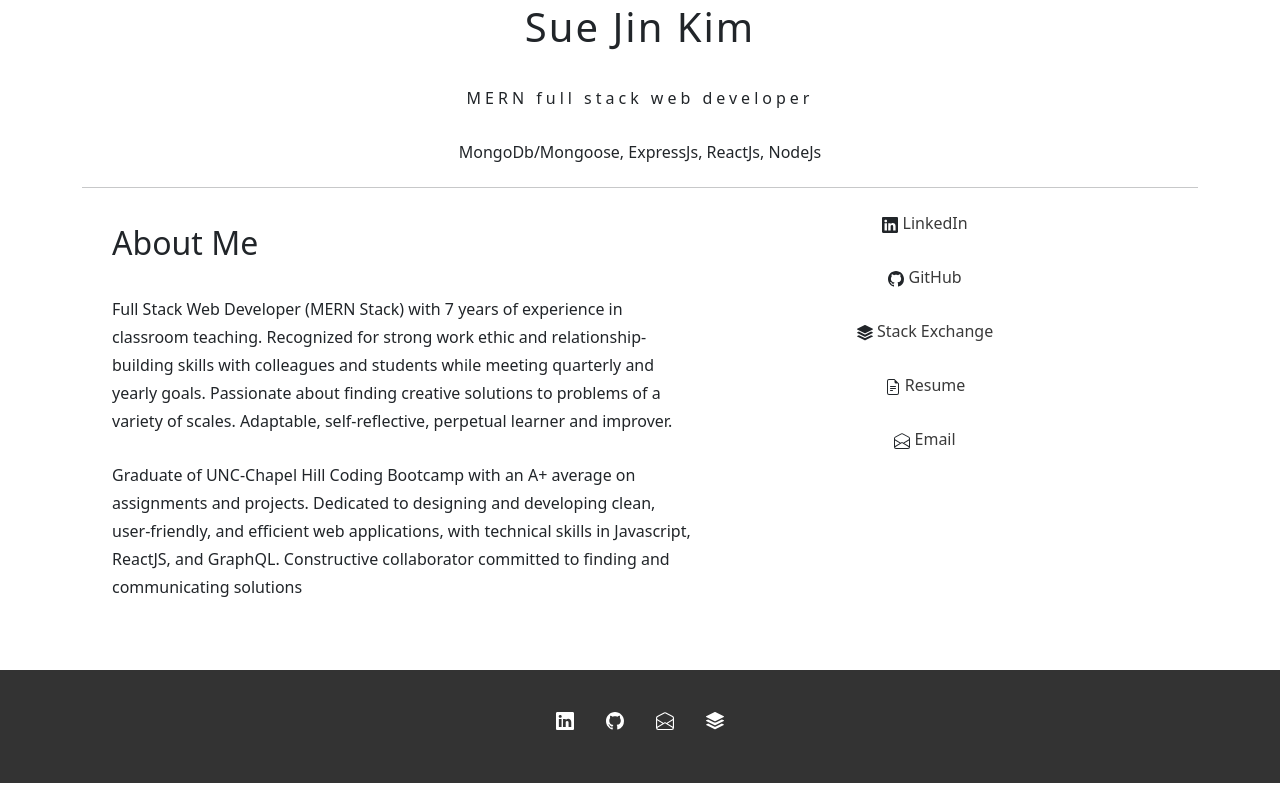
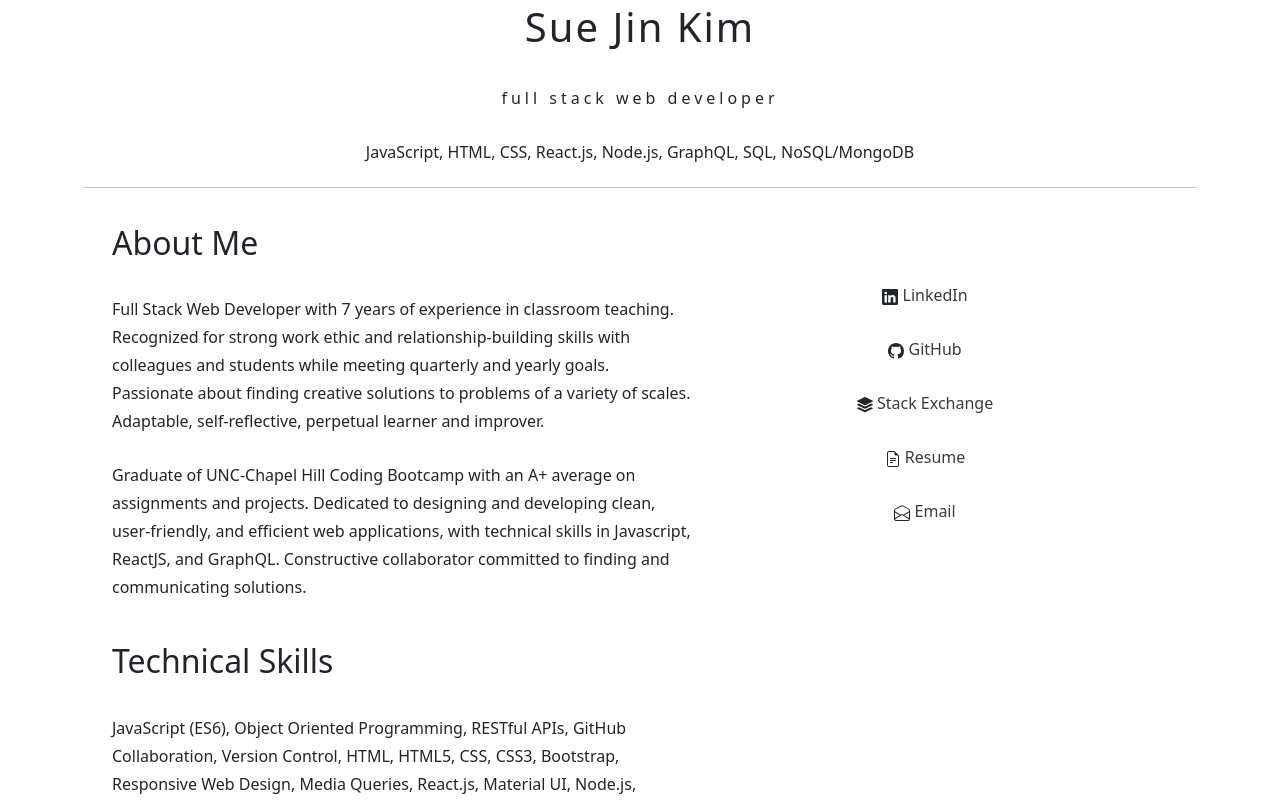
Before and after one commit to suejinkim20/react-portfolio, a React (Create React App) app: page / in a window 1280 px wide. Shown: the part 260-1060 px from the top of the page. Built offline with nearby package versions, Linux system fonts and the light colour scheme.

Commit message:
updated About Me page

```diff
--- a/src/pages/About.js
+++ b/src/pages/About.js
@@ -12,20 +12,26 @@ export default function About() {
             <div className="m-3 mt-4 text-center">
                 <Image src={suejinKim} width="150px" roundedCircle/>
                 <h1>Sue Jin Kim</h1>
-                <p className="subheader">MERN full stack web developer</p>
-                <p>MongoDb/Mongoose, ExpressJs, ReactJs, NodeJs</p>
+                <p className="subheader">full stack web developer</p>
+                <p>JavaScript, HTML, CSS, React.js, Node.js, GraphQL, SQL, NoSQL/MongoDB</p>
             </div>
             <hr />
             <Row className='mb-5' id='about-me-container justify-content-center'>
                 <div className="col-lg-7 col-sm-12">
                     <article className="about-me-text">
                         <h2>About Me</h2>
-                        <p>Full Stack Web Developer (MERN Stack) with 7 years of experience in classroom teaching. Recognized for strong work ethic and relationship-building skills with colleagues and students while meeting quarterly and yearly goals. Passionate about finding creative solutions to problems of a variety of scales. Adaptable, self-reflective, perpetual learner and improver.</p>
-                        <p>Graduate of UNC-Chapel Hill Coding Bootcamp with an A+ average on assignments and projects. Dedicated to designing and developing clean, user-friendly, and efficient web applications, with technical skills in Javascript, ReactJS, and GraphQL. Constructive collaborator committed to finding and communicating solutions</p>
+                        <p>Full Stack Web Developer with 7 years of experience in classroom teaching. Recognized for strong work ethic and relationship-building skills with colleagues and students while meeting quarterly and yearly goals. Passionate about finding creative solutions to problems of a variety of scales. Adaptable, self-reflective, perpetual learner and improver.</p>
+                        <p>Graduate of UNC-Chapel Hill Coding Bootcamp with an A+ average on assignments and projects. Dedicated to designing and developing clean, user-friendly, and efficient web applications, with technical skills in Javascript, ReactJS, and GraphQL. Constructive collaborator committed to finding and communicating solutions.</p>
                     </article>
-
+                    <article className="about-me-text">
+                        <h2>Technical Skills</h2>
+                        <p>JavaScript (ES6), Object Oriented Programming, RESTful APIs, GitHub Collaboration, Version Control, HTML, HTML5, CSS, CSS3, Bootstrap, Responsive Web Design, Media Queries,  React.js, Material UI, Node.js, Express, SQL databases, MySQL, Sequelize, NoSQL databases, MongoDB, Mongoose, Apollo Client, Apollo Server,  GraphQL, Heroku</p>
+                    </article>
                 </div>
                 <div className="contact-me col-lg-4 col-sm-12 text-center">
+                    <br></br>
+                    <br></br>
+                    <br></br>
                     <p>
                         <Linkedin />
                         <a href="https://www.linkedin.com/in/suejinkim" className="contact-links"> LinkedIn</a>
```
